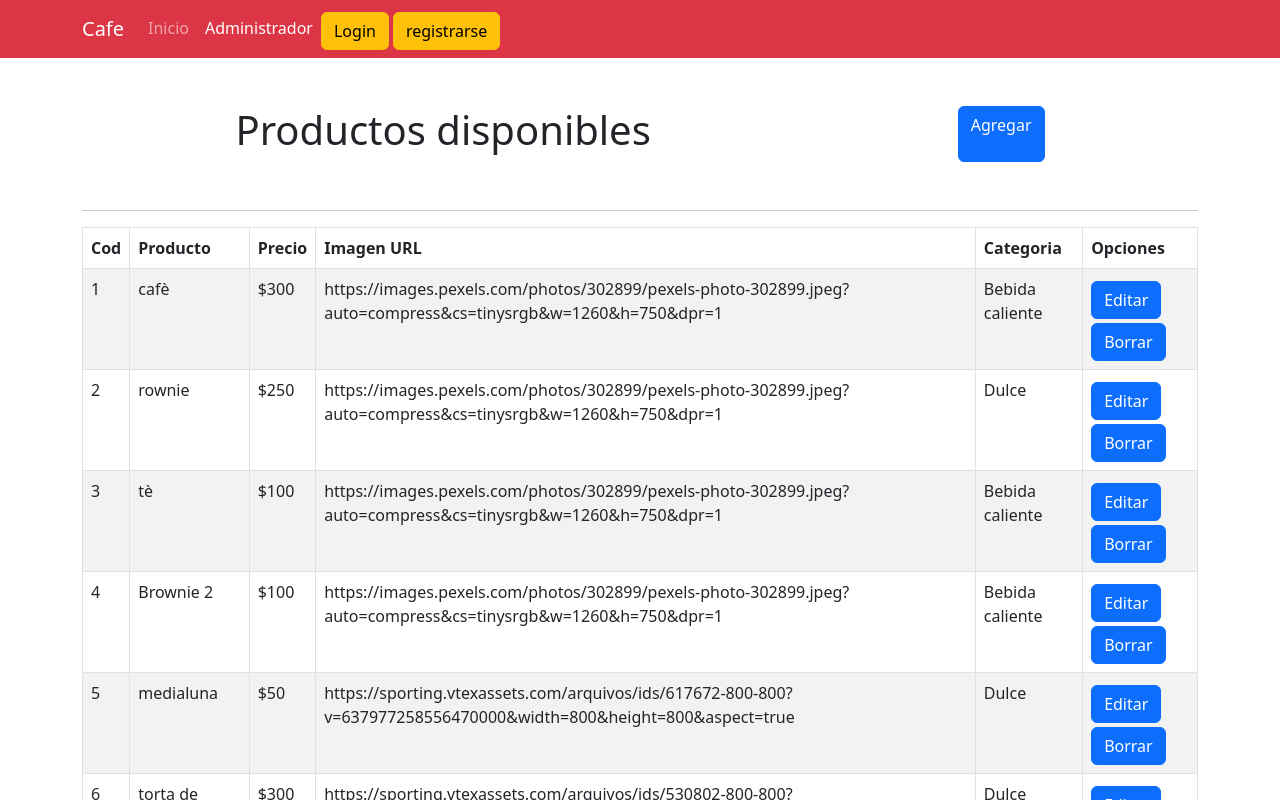
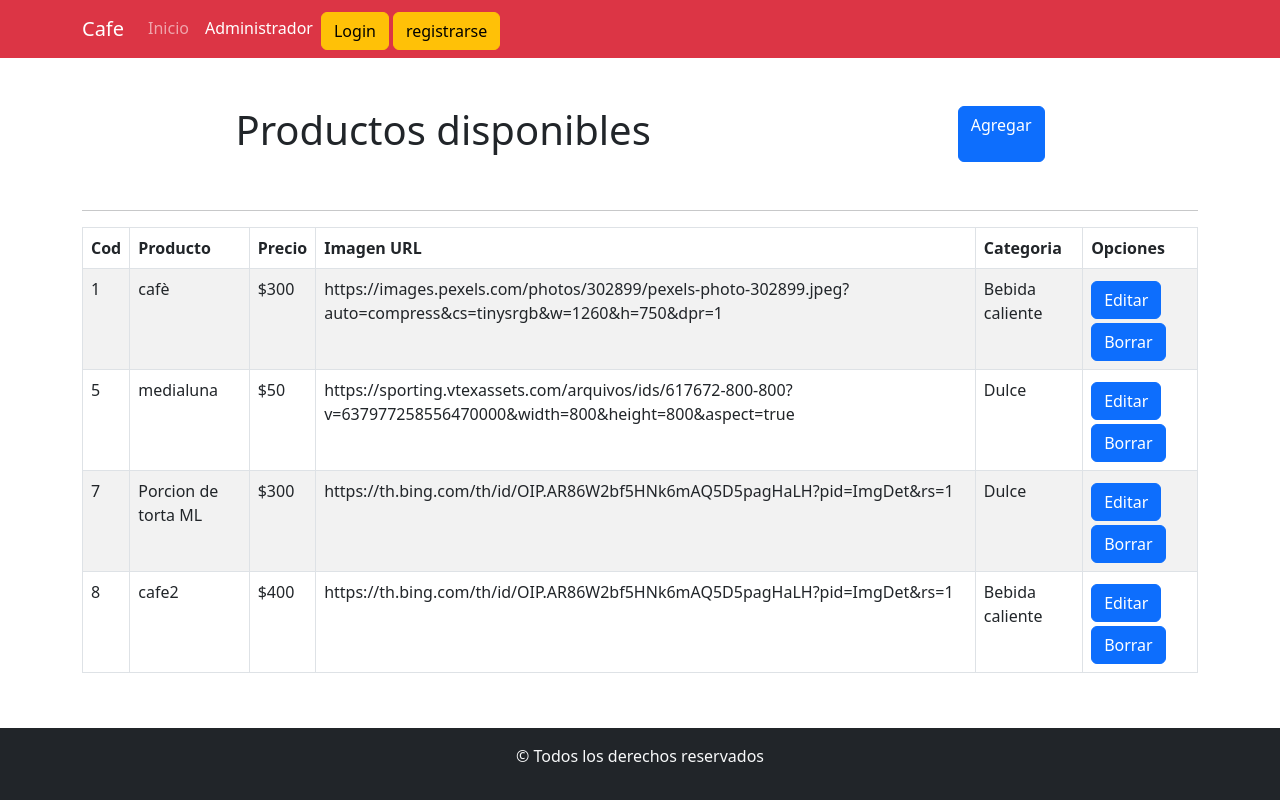
Before and after one commit to javieruncos/cafeFrontend-comision8i, a React (Create React App) app: page /administrador in a window 1280 px wide. Shown: the top 800 px of the page. Built offline with nearby package versions, Linux system fonts and the light colour scheme; data requests are answered from the project's data file.

Commit message:
agregamos la peticion para borrar el producto

```diff
--- a/db.json
+++ b/db.json
@@ -8,27 +8,6 @@
       "id": 1
     },
     {
-      "nombreProducto": "rownie",
-      "precio": 250,
-      "categoria": "Dulce",
-      "imagen": "https://images.pexels.com/photos/302899/pexels-photo-302899.jpeg?auto=compress&cs=tinysrgb&w=1260&h=750&dpr=1",
-      "id": 2
-    },
-    {
-      "nombreProducto": "tè",
-      "precio": 100,
-      "categoria": "Bebida caliente",
-      "imagen": "https://images.pexels.com/photos/302899/pexels-photo-302899.jpeg?auto=compress&cs=tinysrgb&w=1260&h=750&dpr=1",
-      "id": 3
-    },
-    {
-      "nombreProducto": "Brownie 2",
-      "precio": 100,
-      "categoria": "Bebida caliente",
-      "imagen": "https://images.pexels.com/photos/302899/pexels-photo-302899.jpeg?auto=compress&cs=tinysrgb&w=1260&h=750&dpr=1",
-      "id": 4
-    },
-    {
       "nombreProducto": "medialuna",
       "precio": "50",
       "imagen": "https://sporting.vtexassets.com/arquivos/ids/617672-800-800?v=637977258556470000&width=800&height=800&aspect=true",
@@ -36,18 +15,18 @@
       "id": 5
     },
     {
-      "nombreProducto": "torta de hojaldre ",
-      "precio": "300",
-      "imagen": "https://sporting.vtexassets.com/arquivos/ids/530802-800-800?v=637886659818300000&width=800&height=800&aspect=true",
-      "categoria": "Dulce",
-      "id": 6
-    },
-    {
       "nombreProducto": "Porcion de torta ML",
       "precio": "300",
       "imagen": "https://th.bing.com/th/id/OIP.AR86W2bf5HNk6mAQ5D5pagHaLH?pid=ImgDet&rs=1",
       "categoria": "Dulce",
       "id": 7
+    },
+    {
+      "nombreProducto": "cafe2",
+      "precio": "400",
+      "imagen": "https://th.bing.com/th/id/OIP.AR86W2bf5HNk6mAQ5D5pagHaLH?pid=ImgDet&rs=1",
+      "categoria": "Bebida caliente",
+      "id": 8
     }
   ]
 }
--- a/src/components/views/Administrador.jsx
+++ b/src/components/views/Administrador.jsx
@@ -39,7 +39,7 @@ const Administrador = () => {
           </thead>
           <tbody>
             {
-              productos.map((item)=><ItemProducto key={item.id} producto={item}/>)
+              productos.map((item)=><ItemProducto key={item.id} producto={item} setProductos={setProductos}/>)
             }
 
           </tbody>
--- a/src/components/views/productos/ItemProducto.jsx
+++ b/src/components/views/productos/ItemProducto.jsx
@@ -1,7 +1,28 @@
 import React from "react";
 import { Button } from "react-bootstrap";
+import Swal from "sweetalert2";
+import { borrarProductoApi, consultarApi } from "../../../helper/queries";
 
-const ItemProducto = ({producto}) => {
+const ItemProducto = ({producto,setProductos}) => {
+
+  const borrarProducto =()=>{
+    borrarProductoApi(producto.id).then((respuesta)=>{
+       if(respuesta.status === 200){
+           Swal.fire("producto eliminado","el producto fue exitosamente borrado","success")
+          //  busco todos los productos existentes en ese momento de tiempo
+          consultarApi().then((respuesta)=>{
+            // actualizo el state de productos de Administrador con los daros que hay en la API
+            setProductos(respuesta)
+          })
+       }else{
+        Swal.fire("ocurrio un error","intente esta operacion mas tarde","error")
+       }
+    })
+  }
+
+
+
+
   return (
     <>
       <tr>
@@ -10,7 +31,7 @@ const ItemProducto = ({producto}) => {
         <td>${producto.precio}</td>
         <td>{producto.imagen}</td>
         <td>{producto.categoria}</td>
-        <td><Button className="my-1">Editar</Button><Button>Borrar</Button></td>
+        <td><Button className="my-1">Editar</Button><Button onClick={borrarProducto}>Borrar</Button></td>
       </tr>
 
     </>
--- a/src/helper/queries.js
+++ b/src/helper/queries.js
@@ -37,3 +37,18 @@ export  const crearProductoApi = async(producto)=>{
      return false
    }
 }
+
+
+export  const borrarProductoApi = async(id)=>{
+//  peticion DELETE para borrar los productos
+   try{
+    const respuesta = await fetch(URL+"/"+id,{
+      method:"DELETE",
+
+    });
+    return respuesta;
+   }catch(error){
+     console.log(error)
+     return false
+   }
+}
```
